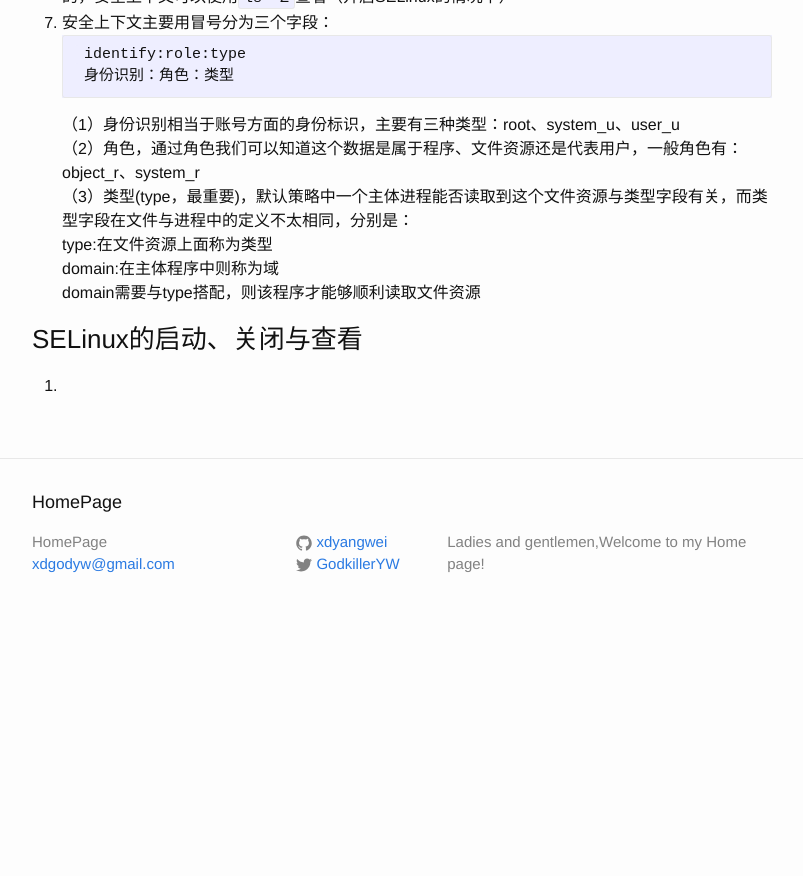
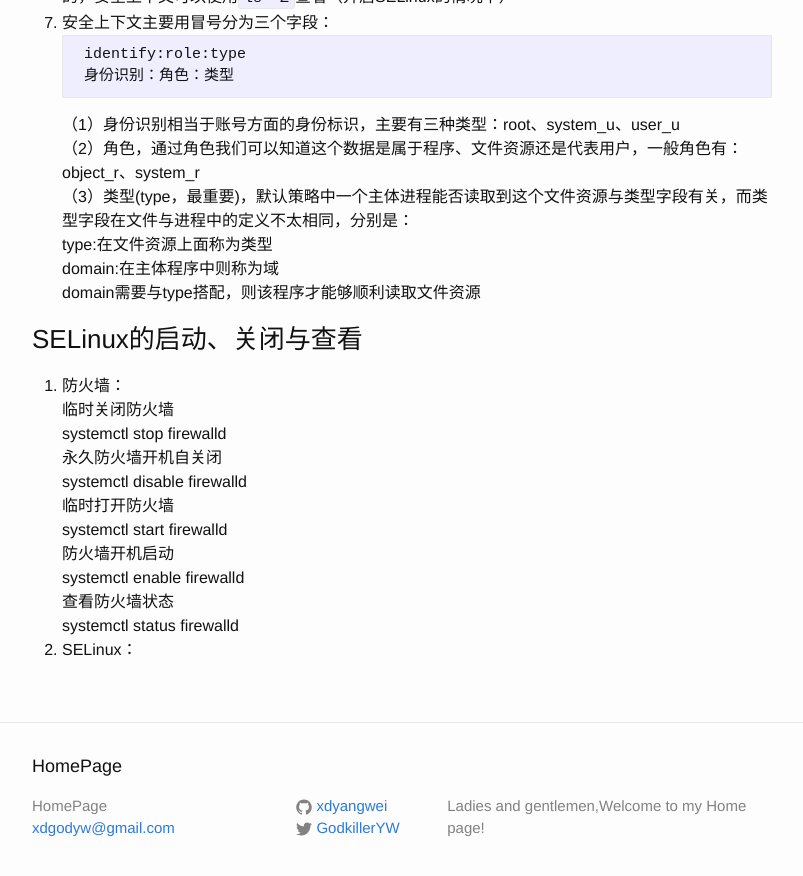
Before and after one commit to xdyangwei/xdyangwei.github.io, a Jekyll site: the page built from _posts/2019-7-29-SELinux初探.md, in a window 1280 px wide and 900 px high, scrolled down 704 px. Shown: the top 876 px of the window, without its empty margins (238-1041 px from the left). Built offline with Jekyll 4.4.1, drawn with Linux system fonts in a browser that asks for light colours; our own code applies the rules of GitHub Pages for plain Markdown files; before the commit the page ends 1340 px from its top, so only the background shows below that.

Commit message:
add the steps of firewall's opening and close

```diff
--- a/_posts/2019-7-29-SELinux初探.md
+++ b/_posts/2019-7-29-SELinux初探.md
@@ -22,4 +22,15 @@
     domain需要与type搭配，则该程序才能够顺利读取文件资源
 
 ### SELinux的启动、关闭与查看
-1.
+1. 防火墙：
+临时关闭防火墙
+systemctl stop firewalld
+永久防火墙开机自关闭
+systemctl disable firewalld
+临时打开防火墙
+systemctl start firewalld
+防火墙开机启动
+systemctl enable firewalld
+查看防火墙状态
+systemctl status firewalld
+2. SELinux：
```
